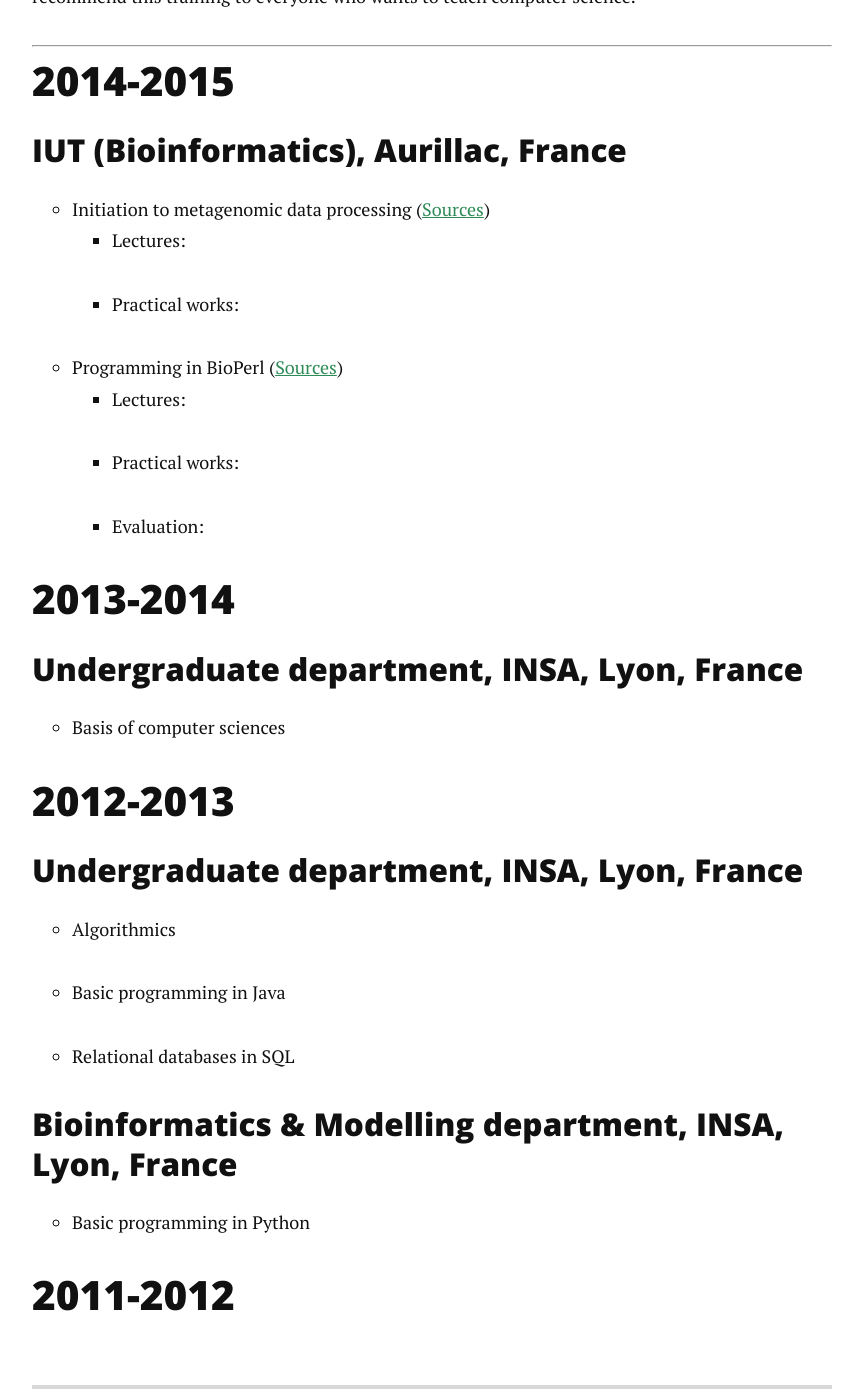
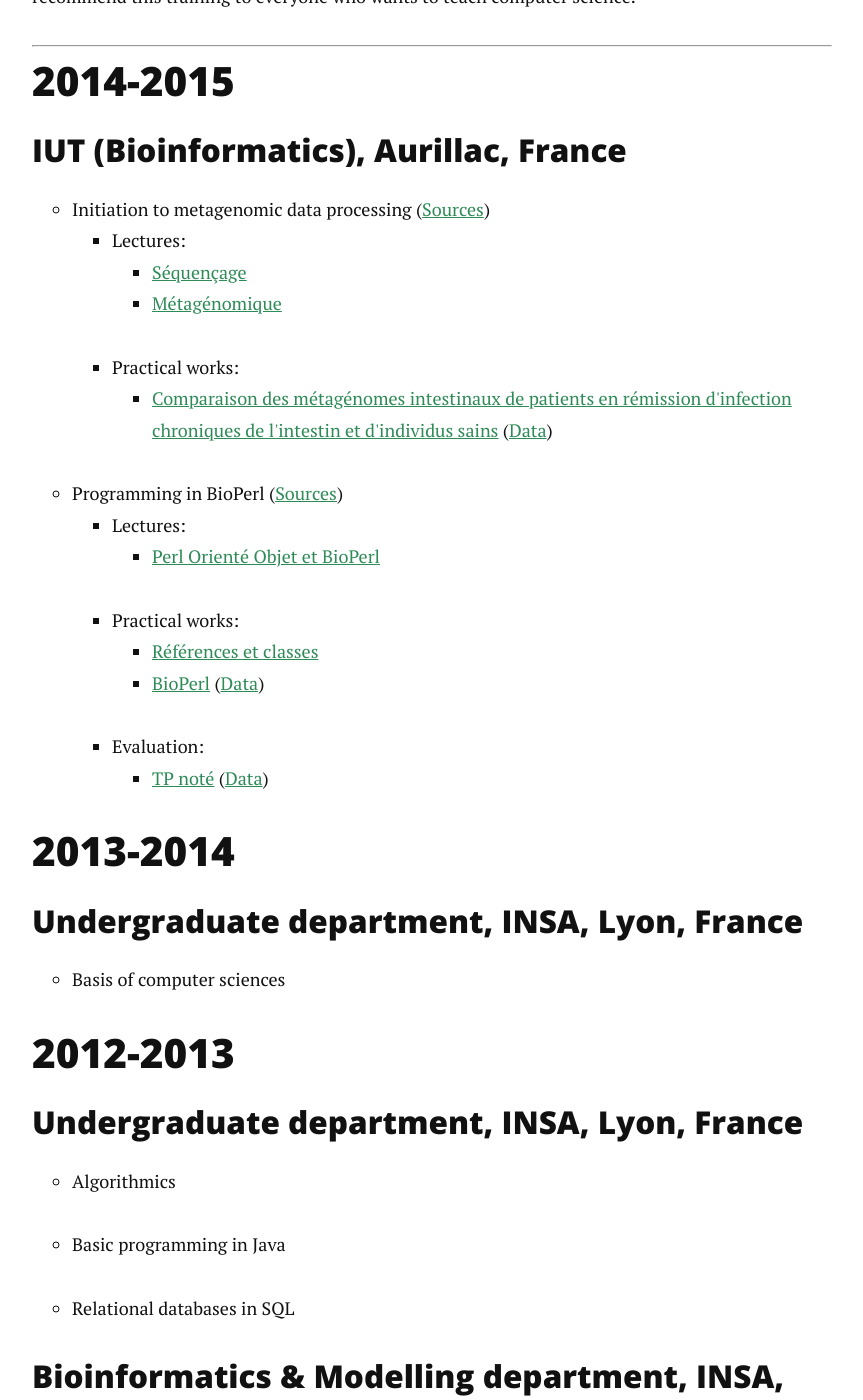
Before and after one commit to bebatut-research/bebatut-research.github.io, a Jekyll site: the page built from teaching.md, in a window 1280 px wide and 1400 px high, scrolled down 567 px. Shown: the whole window, without its empty margins (208-1071 px from the left). Built offline with Jekyll 4.4.1, drawn with Linux system fonts in a browser that asks for light colours; nearby versions of some CDN libraries; Markdown is read by kramdown in place of the engine named in the settings; some of the changed text lies outside the part shown.

Commit message:
Add information about teaching

```diff
--- a/_data/teaching.yml
+++ b/_data/teaching.yml
@@ -10,19 +10,19 @@
             content:
             -
                 type: "Lectures"
-                content:
+                detailed_content:
                 -
-                    title: "DNA sequencing and data processing"
-                    link: ""
+                    title: "Séquençage"
+                    link: "assets/files/teaching/2014_2015/Sequencage.pdf"
                 -
-                    title: "Metagenomic and data processing"
-                    link: ""
+                    title: "Métagénomique"
+                    link: "assets/files/teaching/2014_2015/Metagenomique.pdf"
             -
                 type: "Practical works"
-                content:
+                detailed_content:
                 -
-                    title: ""
-                    link: ""
+                    title: "Comparaison des métagénomes intestinaux de patients en rémission d'infection chroniques de l'intestin et d'individus sains"
+                    link: "assets/files/teaching/2014_2015/Metagenomique_TP.pdf"
                     data_link: ""
         -
             title: "Programming in BioPerl"
@@ -30,30 +30,27 @@
             content:
             -
                 type: "Lectures"
-                content:
+                detailed_content:
                 -
-                    title: "DNA sequencing and data processing"
-                    link: ""
-                -
-                    title: "Metagenomic and data processing"
-                    link: ""
+                    title: "Perl Orienté Objet et BioPerl"
+                    link: "assets/files/teaching/2014_2015/BioPerl.pdf"
             -
                 type: "Practical works"
-                content:
+                detailed_content:
                 -
-                    title: ""
-                    link: ""
+                    title: "Références et classes"
+                    link: "assets/files/teaching/2014_2015/BioPerl_TP1.pdf"
                 -
-                    title: ""
-                    link: ""
-                    data_link: ""
+                    title: "BioPerl"
+                    link: "assets/files/teaching/2014_2015/BioPerl_TP2.pdf"
+                    data_link: "assets/files/teaching/2014_2015/BioPerl_TP2_donnees.zip"
             -
                 type: "Evaluation"
-                content:
+                detailed_content:
                 -
-                    title:""
-                    link:""
-                    data_link:""
+                    title: "TP noté"
+                    link: "assets/files/teaching/2014_2015/BioPerl_TP_note.pdf"
+                    data_link: "assets/files/teaching/2014_2015/BioPerl_TP_note_donnees.zip"
 -
     year: 2013-2014
     locations:
@@ -81,7 +78,7 @@
             title: "Basic programming in Python"
 -
     year: 2011-2012
-    location:
+    locations:
     -
         at: "Undergraduate department, INSA, Lyon, France"
         lectures:
```
